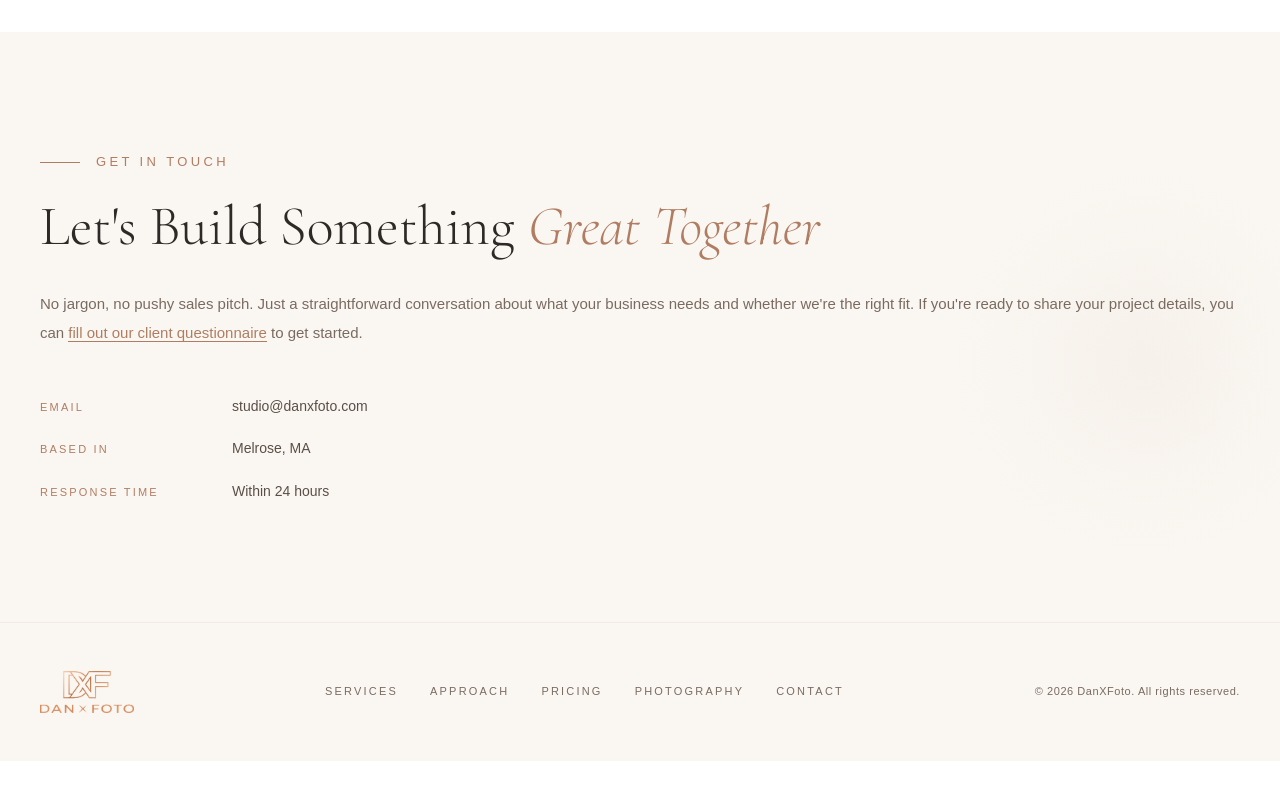
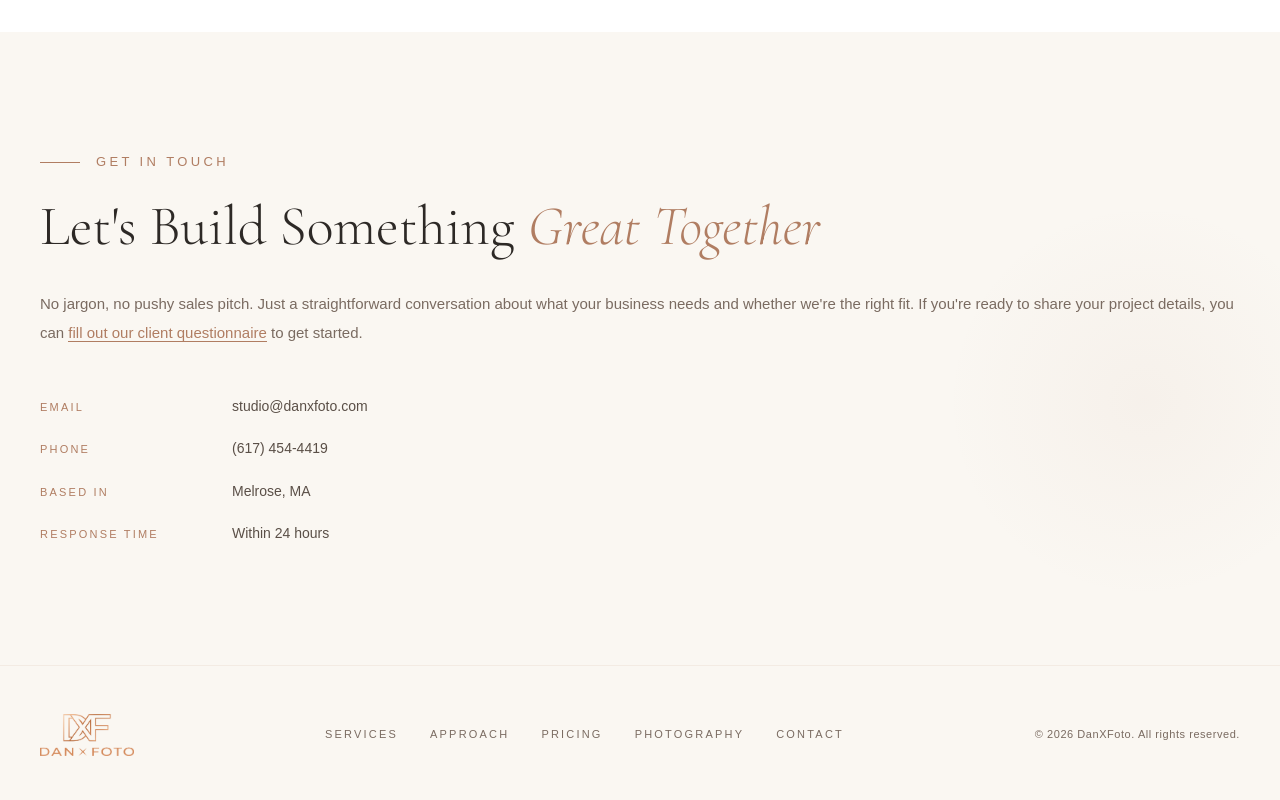
Before and after one commit to danielfan-pro/dxfstudio, a Next.js app: page / in a window 1280 px wide. Shown: the part 5368-6168 px from the top of the page. Before the commit the page ends 6129 px from the top, so only its background shows below. Built offline with nearby package versions, Linux system fonts and the light colour scheme; a web font is replaced by a local one.

Commit message:
Sync contact details across pages

```diff
--- a/components/Contact.js
+++ b/components/Contact.js
@@ -136,6 +136,7 @@ export default function Contact() {
           >
             {[
               { label: 'Email', value: 'studio@danxfoto.com' },
+              { label: 'Phone', value: '(617) 454-4419' },
               { label: 'Based in', value: 'Melrose, MA' },
               { label: 'Response time', value: 'Within 24 hours' },
             ].map(item => (
--- a/components/PhotographyPage.js
+++ b/components/PhotographyPage.js
@@ -490,6 +490,7 @@ export default function PhotographyPage() {
               ['Email', 'studio@danxfoto.com'],
               ['Phone', '(617) 454-4419'],
               ['Based In', 'Melrose, MA'],
+              ['Response Time', 'Within 24 hours'],
             ].map(([label, value]) => (
               <div key={label} style={{ display: 'contents' }}>
                 <span
```
